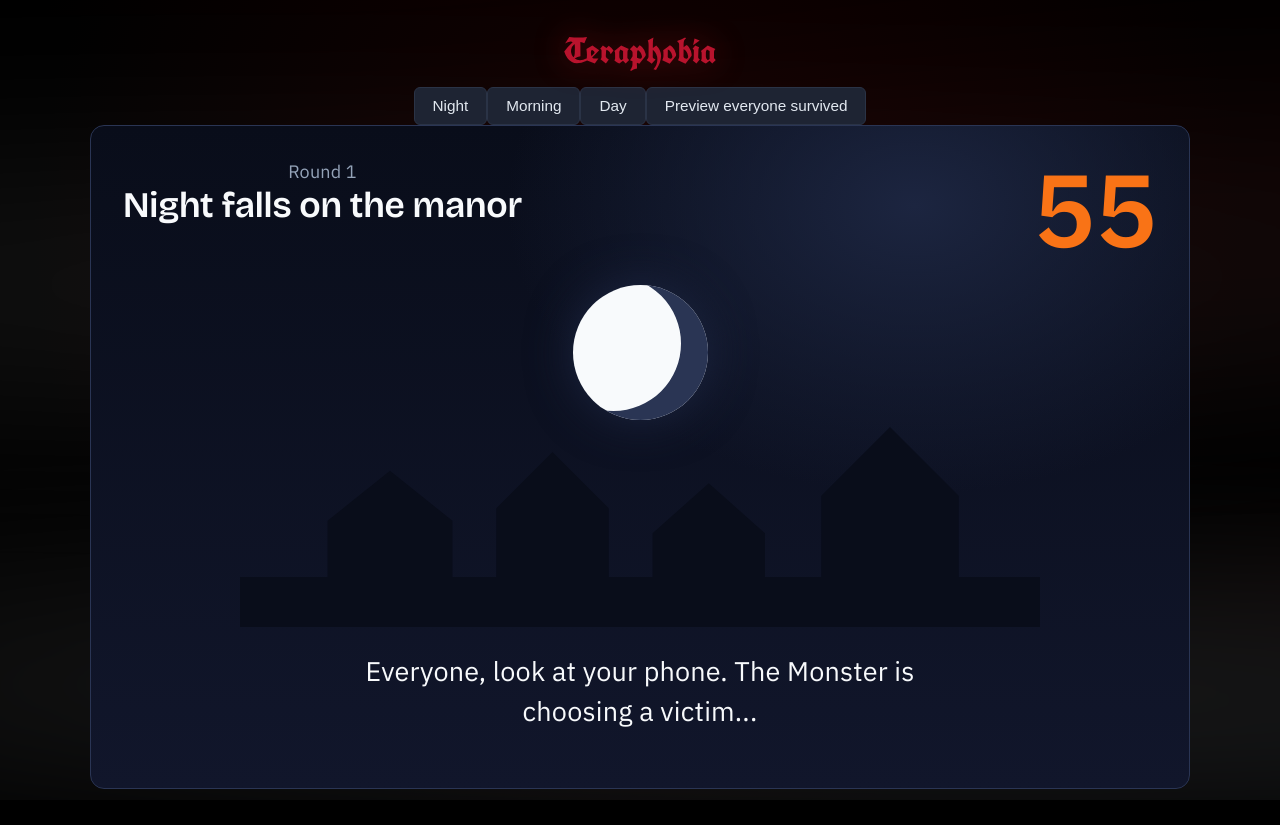
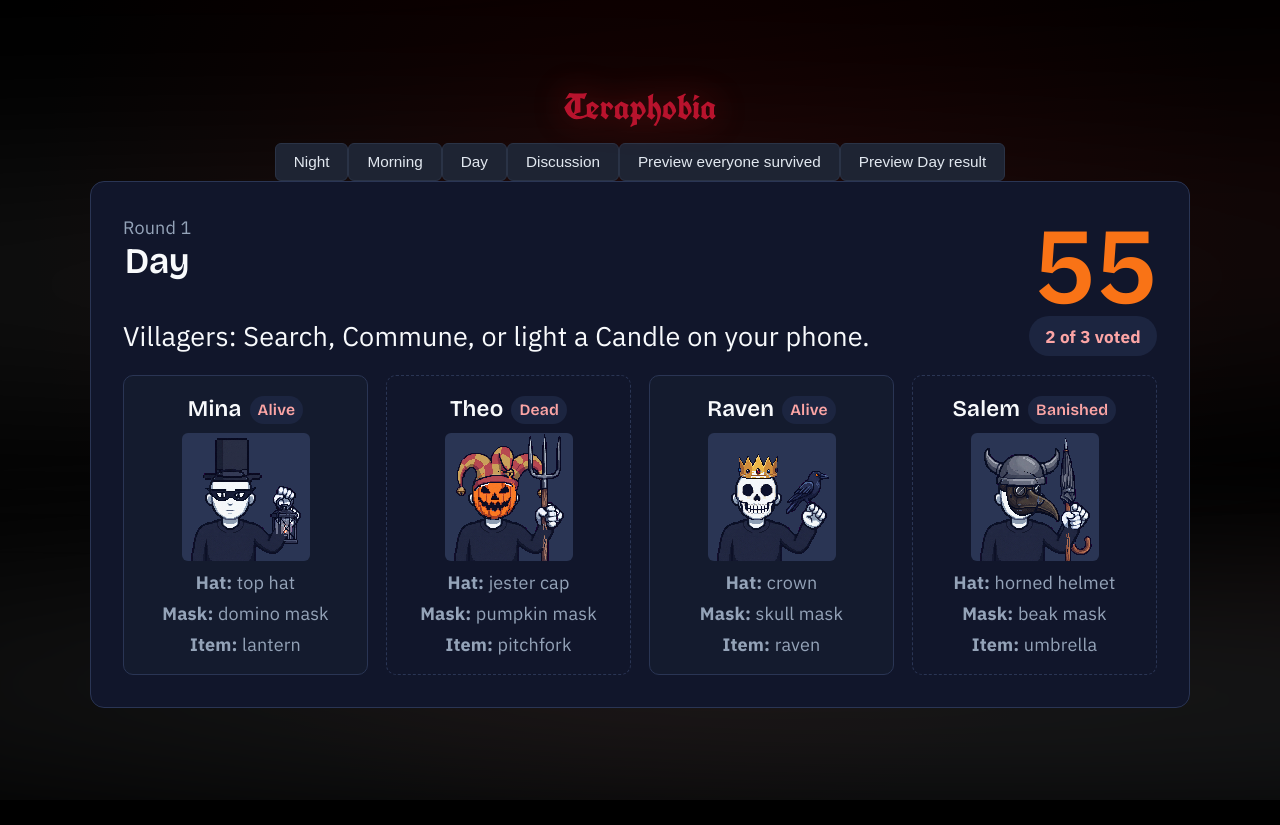
Before and after one commit to ucfdevs/teraphobia, a React (Vite) app in the folder web/: page /host-preview in a window 1280 px wide. After the commit the page ends 800 px from the top, so only its background shows below. Built offline with nearby package versions, Linux system fonts and the light colour scheme.

Commit message:
Show Day voting progress and group action result on host screen (#103)

```diff
--- a/web/src/host/HostScreen.tsx
+++ b/web/src/host/HostScreen.tsx
@@ -106,9 +106,9 @@ function LiveRoom({ getToken, onPlayAgain }: { getToken(): Promise<string>; onPl
   } else if (phase.phase === 'morning') {
     screen = <MorningScreen room={room} phase={phase} morning={game.morning} clockOffsetMs={game.clockOffsetMs} />;
   } else if (phase.phase === 'day') {
-    screen = <DayScreen room={room} phase={phase} clockOffsetMs={game.clockOffsetMs} />;
+    screen = <DayScreen room={room} phase={phase} clockOffsetMs={game.clockOffsetMs} dayProgress={game.dayProgress} dayResult={game.dayResult} />;
   } else {
-    screen = <DiscussionScreen room={room} phase={phase} clockOffsetMs={game.clockOffsetMs} />;
+    screen = <DiscussionScreen room={room} phase={phase} clockOffsetMs={game.clockOffsetMs} dayResult={game.dayResult} />;
   }
 
   return (
--- a/web/src/host/HostScreenPreview.tsx
+++ b/web/src/host/HostScreenPreview.tsx
@@ -1,6 +1,6 @@
 import { useState } from 'react';
-import type { MorningReveal, PhaseStart, RoomState } from '../../../shared/generated/SocketEvents';
-import { DayScreen, MorningScreen, NightScreen } from './screens';
+import type { DayProgress, DayResult, MorningReveal, PhaseStart, RoomState } from '../../../shared/generated/SocketEvents';
+import { DayScreen, DiscussionScreen, MorningScreen, NightScreen } from './screens';
 
 const mockRoom: RoomState = {
     code: 'MOCK',
@@ -44,12 +44,26 @@ function makeMockPhaseStart(phase: PhaseStart['phase']): PhaseStart {
     return { phase, round: 1, serverNow, endsAt: serverNow + 60_000 };
 }
 
-export default function HostScreenPreview() {
-    const [phase, setPhase] = useState(() => makeMockPhaseStart('night'));
-    const [morning, setMorning] = useState<MorningReveal>({
+const SAMPLE_DAY_PROGRESS: DayProgress = {
+    round: 1,
+    voted: 2,
+    voters: 3,
+};
+
+const SAMPLE_DAY_RESULT: DayResult = {
+    round: 1,
+    action: 'commune',
+    blocked: false,
+    trait: { slot: 'hat', option: 'top-hat' },
+};
+
+export function HostScreenPreview() {
+    const [phase, setPhase] = useState<PhaseStart>(() => makeMockPhaseStart('day'));
+    const [morning, setMorning] = useState<MorningReveal>(() => ({
         round: 1,
         deadIds: ['seat-2'],
-    });
+    }));
+    const [showDayResult, setShowDayResult] = useState(false);
 
     const selectPhase = (nextPhase: PhaseStart['phase']) => {
         setPhase(makeMockPhaseStart(nextPhase));
@@ -57,7 +71,7 @@ export default function HostScreenPreview() {
 
     const toggleMorningReveal = () => {
         setMorning((current) => ({
-            ...current,
+            round: 1,
             deadIds: current.deadIds.length === 0 ? ['seat-2'] : [],
         }));
     };
@@ -65,7 +79,7 @@ export default function HostScreenPreview() {
     return (
         <div className="host-root">
             <div className="host-preview-controls" role="group" aria-label="Preview game screens">
-                {(['night', 'morning', 'day'] as const).map((nextPhase) => (
+                {(['night', 'morning', 'day', 'discussion'] as const).map((nextPhase) => (
                     <button
                         key={nextPhase}
                         type="button"
@@ -79,15 +93,37 @@ export default function HostScreenPreview() {
                 <button type="button" className="btn-secondary" onClick={toggleMorningReveal}>
                     {morning.deadIds.length === 0 ? 'Preview a death' : 'Preview everyone survived'}
                 </button>
+                <button
+                    type="button"
+                    className="btn-secondary"
+                    onClick={() => setShowDayResult((prev) => !prev)}
+                >
+                    {showDayResult ? 'Preview Day voting' : 'Preview Day result'}
+                </button>
             </div>
 
             {phase.phase === 'night' ? (
                 <NightScreen phase={phase} clockOffsetMs={0} />
             ) : phase.phase === 'morning' ? (
                 <MorningScreen room={mockRoom} phase={phase} morning={morning} clockOffsetMs={0} />
+            ) : phase.phase === 'day' ? (
+                <DayScreen
+                    room={mockRoom}
+                    phase={phase}
+                    clockOffsetMs={0}
+                    dayProgress={SAMPLE_DAY_PROGRESS}
+                    dayResult={showDayResult ? SAMPLE_DAY_RESULT : null}
+                />
             ) : (
-                <DayScreen room={mockRoom} phase={phase} clockOffsetMs={0} />
+                <DiscussionScreen
+                    room={mockRoom}
+                    phase={phase}
+                    clockOffsetMs={0}
+                    dayResult={SAMPLE_DAY_RESULT}
+                />
             )}
         </div>
     );
 }
+
+export default HostScreenPreview;
--- a/web/src/host/host.css
+++ b/web/src/host/host.css
@@ -369,3 +369,54 @@
     width: clamp(6rem, 30vw, 8rem);
   }
 }
+
+.host-day-status {
+  display: flex;
+  flex-wrap: wrap;
+  align-items: center;
+  justify-content: space-between;
+  gap: 0.75rem;
+  margin-bottom: 1rem;
+}
+
+.host-day-status .host-lead {
+  margin: 0;
+}
+
+.host-day-progress {
+  font-size: 0.95rem;
+  font-weight: 700;
+  padding: 0.4rem 0.9rem;
+}
+
+.host-day-result {
+  margin-bottom: 1.25rem;
+  padding: 1rem 1.25rem;
+  border-left: 4px solid var(--accent, #f97316);
+}
+
+.host-day-result.is-blocked {
+  border-left-color: #ef4444;
+}
+
+.host-day-result.is-commune {
+  border-left-color: #38bdf8;
+}
+
+.host-day-result-title {
+  margin: 0.4rem 0 0.25rem;
+  font-size: 1.2rem;
+}
+
+.host-day-result .host-subtle {
+  margin: 0;
+}
+
+.host-grid {
+  display: grid;
+  grid-template-columns: repeat(auto-fit, minmax(210px, 1fr));
+  gap: 1rem;
+  list-style: none;
+  padding: 0;
+  margin: 1rem 0 0;
+}
--- a/web/src/host/screens.tsx
+++ b/web/src/host/screens.tsx
@@ -5,12 +5,15 @@
 import { useEffect, useState } from 'react';
 import type {
   Costume,
+  DayProgress,
+  DayResult,
   GameOver,
   MorningReveal,
   PhaseStart,
   Preset,
   PublicSeat,
   RoomState,
+  Trait,
   VoteReveal,
 } from '../../../shared/generated/SocketEvents';
 
@@ -226,13 +229,125 @@ function SeatCard({ seat }: { seat: PublicSeat }) {
     </li>
   );
 }
+const SLOT_LABELS: Record<Trait['slot'], string> = {
+  hat: 'Hat',
+  mask: 'Mask',
+  item: 'Held item',
+};
 
-export function DayScreen({ room, phase, clockOffsetMs }: { room: RoomState; phase: PhaseStart; clockOffsetMs: number }) {
+export function DayResultBanner({
+  room,
+  dayResult,
+}: {
+  room: RoomState;
+  dayResult: DayResult;
+}) {
+  if (dayResult.blocked) {
+    return (
+      <section className="host-card host-day-result is-blocked" aria-live="polite">
+        <span className="host-badge">Today&apos;s Group Action</span>
+        <h3 className="host-day-result-title">The Monster blocked today&apos;s action</h3>
+        <p className="host-subtle">
+          No clue was uncovered and no candle was lit.
+        </p>
+      </section>
+    );
+  }
+
+  if (dayResult.action === 'search') {
+    const searcherName = dayResult.searcherId
+      ? nameOf(room, dayResult.searcherId)
+      : 'A villager';
+    return (
+      <section className="host-card host-day-result" aria-live="polite">
+        <span className="host-badge">Today&apos;s Group Action: Search</span>
+        <h3 className="host-day-result-title">
+          {searcherName} searched the crime scene
+        </h3>
+        <p className="host-subtle">
+          They uncovered a private clue about the Monster&apos;s costume.
+        </p>
+      </section>
+    );
+  }
+
+  if (dayResult.action === 'commune' && dayResult.trait) {
+    return (
+      <section className="host-card host-day-result is-commune" aria-live="polite">
+        <span className="host-badge">Today&apos;s Group Action: Commune</span>
+        <h3 className="host-day-result-title">
+          The Monster does NOT have:{' '}
+          <strong>
+            {SLOT_LABELS[dayResult.trait.slot]} &mdash; {dayResult.trait.option}
+          </strong>
+        </h3>
+        <p className="host-subtle">
+          The spirits ruled out this costume trait for everyone.
+        </p>
+      </section>
+    );
+  }
+
+  if (dayResult.action === 'candle') {
+    return (
+      <section className="host-card host-day-result" aria-live="polite">
+        <span className="host-badge">Today&apos;s Group Action: Candle</span>
+        <h3 className="host-day-result-title">A protective candle was lit</h3>
+        <p className="host-subtle">
+          One villager is shielded from tonight&apos;s attack.
+        </p>
+      </section>
+    );
+  }
+
+  return (
+    <section className="host-card host-day-result" aria-live="polite">
+      <span className="host-badge">Today&apos;s Group Action</span>
+      <h3 className="host-day-result-title">No group action was taken</h3>
+      <p className="host-subtle">
+        The village took no action before dusk fell.
+      </p>
+    </section>
+  );
+}
+
+export function DayScreen({
+  room,
+  phase,
+  clockOffsetMs,
+  dayProgress,
+  dayResult,
+}: {
+  room: RoomState;
+  phase: PhaseStart;
+  clockOffsetMs: number;
+  dayProgress: DayProgress | null;
+  dayResult: DayResult | null;
+}) {
+  const livingVoters = room.seats.filter((s) => s.lifeStatus === 'alive').length;
+  const votedCount = dayProgress?.voted ?? 0;
+  const totalVoters = dayProgress?.voters ?? livingVoters;
+
   return (
     <section className="host-stage" aria-labelledby="phase-title">
       <PhaseHeader title="Day" phase={phase} clockOffsetMs={clockOffsetMs} />
-      <p className="host-lead">Villagers: Search, Commune, or light a Candle on your phone.</p>
-      <ul className="host-seats">
+
+      <div className="host-day-status">
+        <p className="host-lead">
+          {dayResult
+            ? 'Day votes are in.'
+            : 'Villagers: Search, Commune, or light a Candle on your phone.'}
+        </p>
+        {!dayResult && (
+          <div className="host-badge host-day-progress" aria-live="polite">
+            {votedCount} of {totalVoters} voted
+          </div>
+        )}
+      </div>
+
+      {dayResult && <DayResultBanner room={room} dayResult={dayResult} />}
+
+      <ul className="host-grid">
         {room.seats.map((seat) => (
           <SeatCard key={seat.seatId} seat={seat} />
         ))}
@@ -241,16 +356,35 @@ export function DayScreen({ room, phase, clockOffsetMs }: { room: RoomState; pha
   );
 }
 
-export function DiscussionScreen({ room, phase, clockOffsetMs }: { room: RoomState; phase: PhaseStart; clockOffsetMs: number }) {
+export function DiscussionScreen({
+  room,
+  phase,
+  clockOffsetMs,
+  dayResult,
+}: {
+  room: RoomState;
+  phase: PhaseStart;
+  clockOffsetMs: number;
+  dayResult: DayResult | null;
+}) {
   const voting = phase.phase === 'vote';
   return (
     <section className="host-stage" aria-labelledby="phase-title">
-      <PhaseHeader title={voting ? 'Vote' : 'Discussion'} phase={phase} clockOffsetMs={clockOffsetMs} />
+      <PhaseHeader
+        title={voting ? 'Vote' : 'Discussion'}
+        phase={phase}
+        clockOffsetMs={clockOffsetMs}
+      />
+      {dayResult && <DayResultBanner room={room} dayResult={dayResult} />}
       <p className="host-lead">
-        {voting ? 'Vote on your phone: banish a player, or Skip.' : 'Share your clues, or lie about them. Who is the Monster?'}
+        {voting
+          ? 'Vote on your phone: banish a player, or Skip.'
+          : 'Share your clues, or lie about them. Who is the Monster?'}
       </p>
-      <ul className="host-seats">
-        {room.seats.map((seat) => <SeatCard key={seat.seatId} seat={seat} />)}
+      <ul className="host-grid">
+        {room.seats.map((seat) => (
+          <SeatCard key={seat.seatId} seat={seat} />
+        ))}
       </ul>
     </section>
   );
--- a/web/src/host/useHostSocket.ts
+++ b/web/src/host/useHostSocket.ts
@@ -5,6 +5,8 @@ import { useEffect, useRef, useState } from 'react';
 import { io } from 'socket.io-client';
 import type { Socket } from 'socket.io-client';
 import type {
+  DayProgress,
+  DayResult,
   GameOver,
   MorningReveal,
   PhaseStart,
@@ -23,6 +25,8 @@ export interface HostGame {
   // Server time minus local time, so countdowns follow the server clock.
   clockOffsetMs: number;
   morning: MorningReveal | null;
+  dayProgress: DayProgress | null;
+  dayResult: DayResult | null;
   vote: VoteReveal | null;
   // True for a few seconds after vote:reveal.
   showingVote: boolean;
@@ -42,6 +46,8 @@ export function useHostSocket(getToken: () => Promise<string>): HostGame {
   const [phase, setPhase] = useState<PhaseStart | null>(null);
   const [clockOffsetMs, setClockOffsetMs] = useState(0);
   const [morning, setMorning] = useState<MorningReveal | null>(null);
+  const [dayProgress, setDayProgress] = useState<DayProgress | null>(null);
+  const [dayResult, setDayResult] = useState<DayResult | null>(null);
   const [vote, setVote] = useState<VoteReveal | null>(null);
   const [showingVote, setShowingVote] = useState(false);
   const [gameOver, setGameOver] = useState<GameOver | null>(null);
@@ -69,11 +75,19 @@ export function useHostSocket(getToken: () => Promise<string>): HostGame {
     socket.on('disconnect', () => setConnected(false));
     socket.on('connect_error', (err) => setError({ code: 'internal', message: `Can't reach the game server: ${err.message}` }));
     socket.on('room:state', (state: RoomState) => setRoom(state));
-    socket.on('phase:start', (next: PhaseStart) => {
+    socket.on("phase:start", (next: PhaseStart) => {
+      setPhase(next);
       setClockOffsetMs(next.serverNow - Date.now());
-      setPhase(next);
+      if (next.phase === "day") {
+        setDayProgress(null);
+        setDayResult(null);
+      } else if (next.phase === "night") {
+        setDayResult(null);
+      }
     });
-    socket.on('morning:reveal', (reveal: MorningReveal) => setMorning(reveal));
+    socket.on("morning:reveal", (reveal: MorningReveal) => setMorning(reveal));
+    socket.on("day:progress", (progress: DayProgress) => setDayProgress(progress));
+    socket.on("day:result", (result: DayResult) => setDayResult(result));
     socket.on('vote:reveal', (reveal: VoteReveal) => {
       setVote(reveal);
       setShowingVote(true);
@@ -96,6 +110,8 @@ export function useHostSocket(getToken: () => Promise<string>): HostGame {
     phase,
     clockOffsetMs,
     morning,
+    dayProgress,
+    dayResult,
     vote,
     showingVote,
     gameOver,
```
